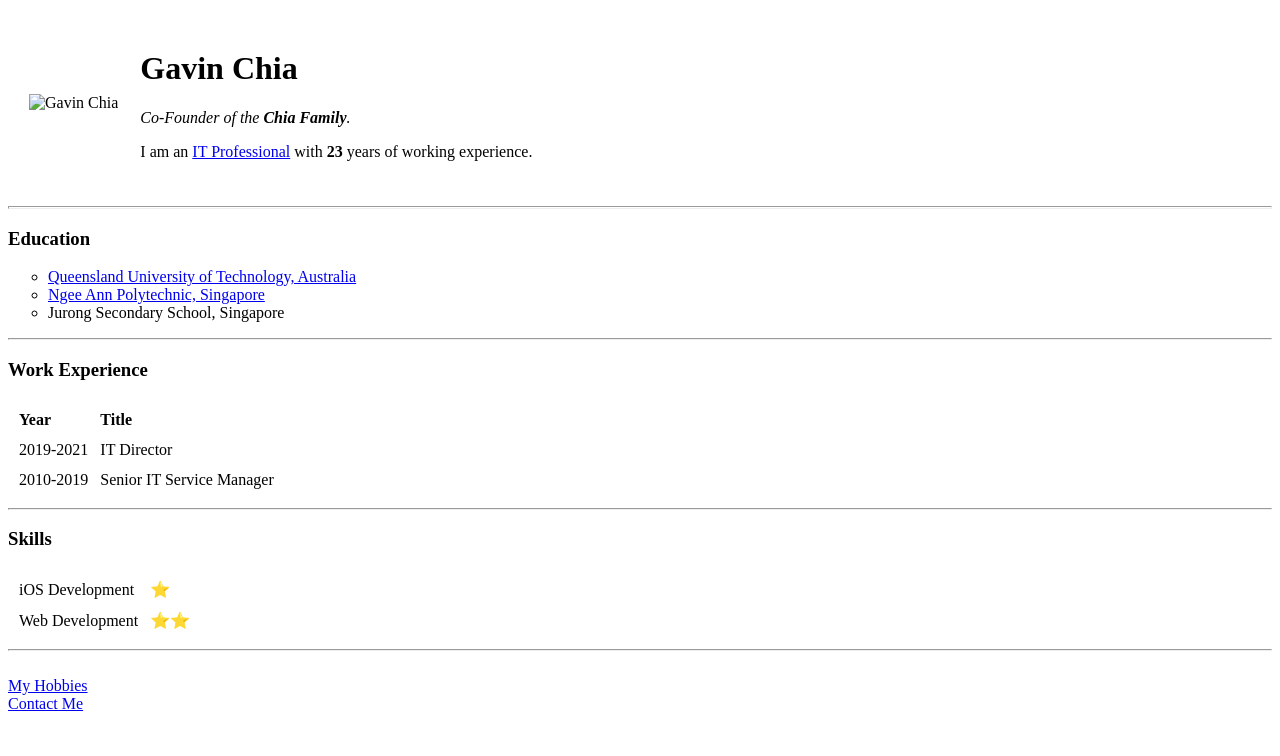
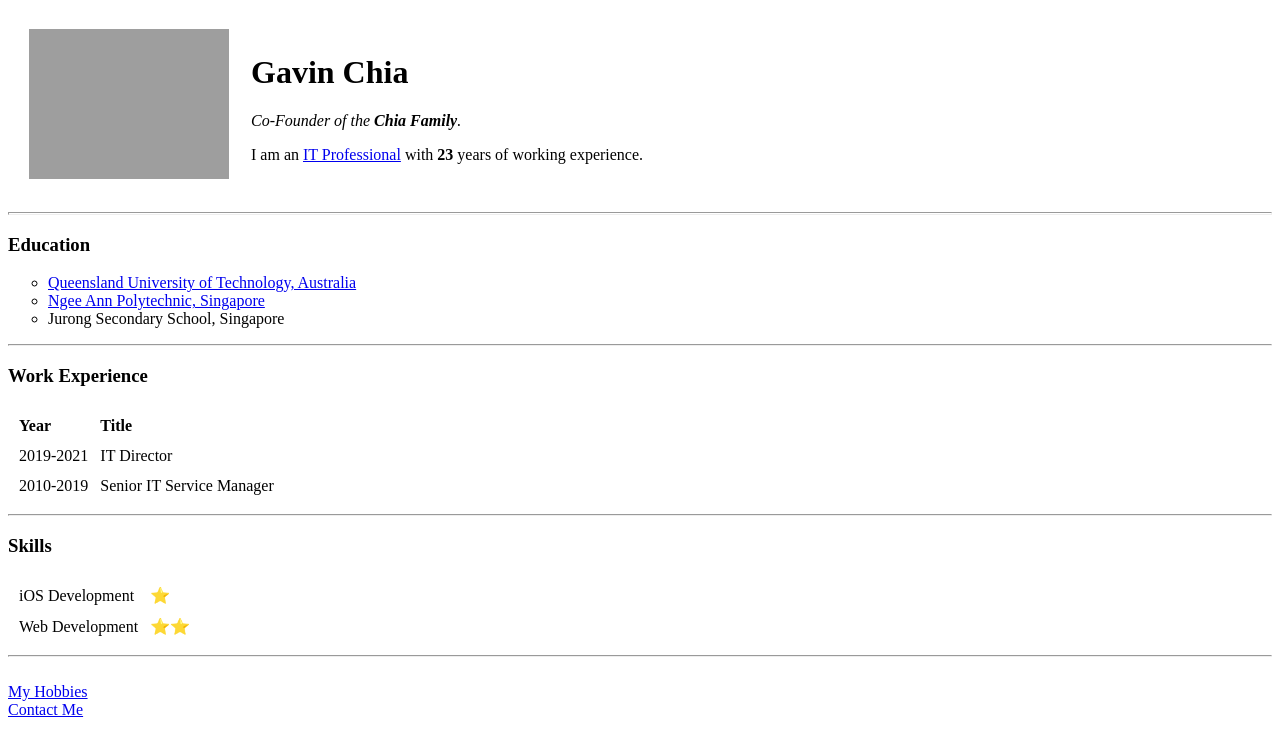
Before and after one commit to gavinchia/cv, a plain HTML site: page index.html in a window 1280 px wide. Drawn offline with Linux system fonts and the light colour scheme; the site is published under a folder, as on GitHub Pages, so addresses that start at the root find nothing.

Commit message:
Updated image pathname

```diff
--- a/index.html
+++ b/index.html
@@ -7,7 +7,7 @@
     <body>
         <table cellspacing="20">
             <tr>
-                <td><img src="/images/Gavin_photo.png" alt="Gavin Chia" width="200"></td>
+                <td><img src="images/Gavin_photo.png" alt="Gavin Chia" width="200"></td>
                 <td>
                     <h1>Gavin Chia</h1>
                     <p><em>Co-Founder of the <strong>Chia Family</strong>.</em></p>
```
